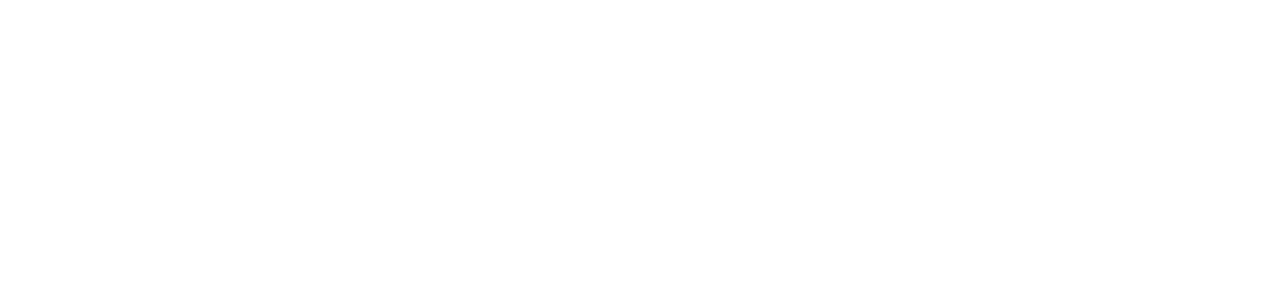
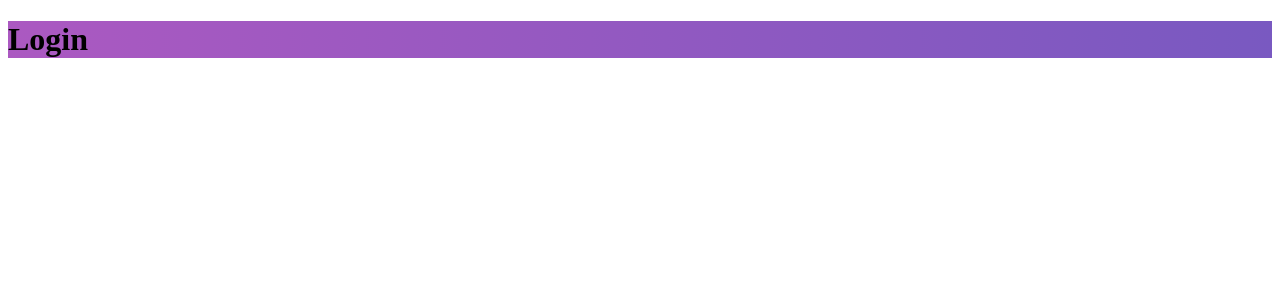
Before and after one commit to marcoskoch/gobarber-web, a React (Create React App) app: page / in a window 1280 px wide. Shown: the top 300 px of the page. Built offline with nearby package versions, Linux system fonts and the light colour scheme.

Commit message:
add pages layouts auth and default

```diff
--- a/package.json
+++ b/package.json
@@ -12,7 +12,8 @@
     "react-dom": "^16.12.0",
     "react-router-dom": "^5.1.2",
     "react-scripts": "3.3.1",
-    "reactotron-react-js": "^3.3.7"
+    "reactotron-react-js": "^3.3.7",
+    "styled-components": "^5.0.1"
   },
   "scripts": {
     "start": "react-scripts start",
--- a/src/pages/SignIn/index.js
+++ b/src/pages/SignIn/index.js
@@ -3,5 +3,5 @@ import React from 'react';
 // import { Container } from './styles';
 
 export default function SignIn() {
-  return <div />;
+  return <h1>Login</h1>;
 }
--- /dev/null
+++ b/src/pages/_layouts/auth/index.js
@@ -0,0 +1,12 @@
+import React from 'react';
+import PropTypes from 'prop-types';
+
+import { Wrapper } from './styles';
+
+export default function AuthLayout({ children }) {
+  return <Wrapper>{children}</Wrapper>;
+}
+
+AuthLayout.propTypes = {
+  children: PropTypes.element.isRequired,
+};
--- /dev/null
+++ b/src/pages/_layouts/auth/styles.js
@@ -0,0 +1,6 @@
+import styled from 'styled-components';
+
+export const Wrapper = styled.div`
+  height: 100%;
+  background: linear-gradient(-90deg, #7959c1, #ab59c1);
+`;
--- /dev/null
+++ b/src/pages/_layouts/default/index.js
@@ -0,0 +1,12 @@
+import React from 'react';
+import PropTypes from 'prop-types';
+
+import { Wrapper } from './styles';
+
+export default function DefaultLayout({ children }) {
+  return <Wrapper>{children}</Wrapper>;
+}
+
+DefaultLayout.propTypes = {
+  children: PropTypes.element.isRequired,
+};
--- /dev/null
+++ b/src/pages/_layouts/default/styles.js
@@ -0,0 +1,6 @@
+import styled from 'styled-components';
+
+export const Wrapper = styled.div`
+  height: 100%;
+  background: #333 /*linear-gradient(-90deg, #7959c1, #ab59c1);*/
+`;
--- a/src/routes/Route.js
+++ b/src/routes/Route.js
@@ -1,6 +1,9 @@
 import React from 'react';
 import PropTypes from 'prop-types';
 import { Route, Redirect } from 'react-router-dom';
+
+import AuthLayout from '../pages/_layouts/auth';
+import DefaultLayout from '../pages/_layouts/default';
 
 export default function RouteWrapper({
   component: Component,
@@ -17,7 +20,18 @@ export default function RouteWrapper({
     return <Redirect to="/dashboard" />;
   }
 
-  return <Route {...rest} component={Component} />;
+  const Layout = signed ? DefaultLayout : AuthLayout;
+
+  return (
+    <Route
+      {...rest}
+      render={props => (
+        <Layout>
+          <Component {...props} />
+        </Layout>
+      )}
+    />
+  );
 }
 
 RouteWrapper.propTypes = {
```
Also changed, not shown: src/styles/global.js (added, +32 -0 lines), 1 other file (tests, documents, lock files or other folders).
